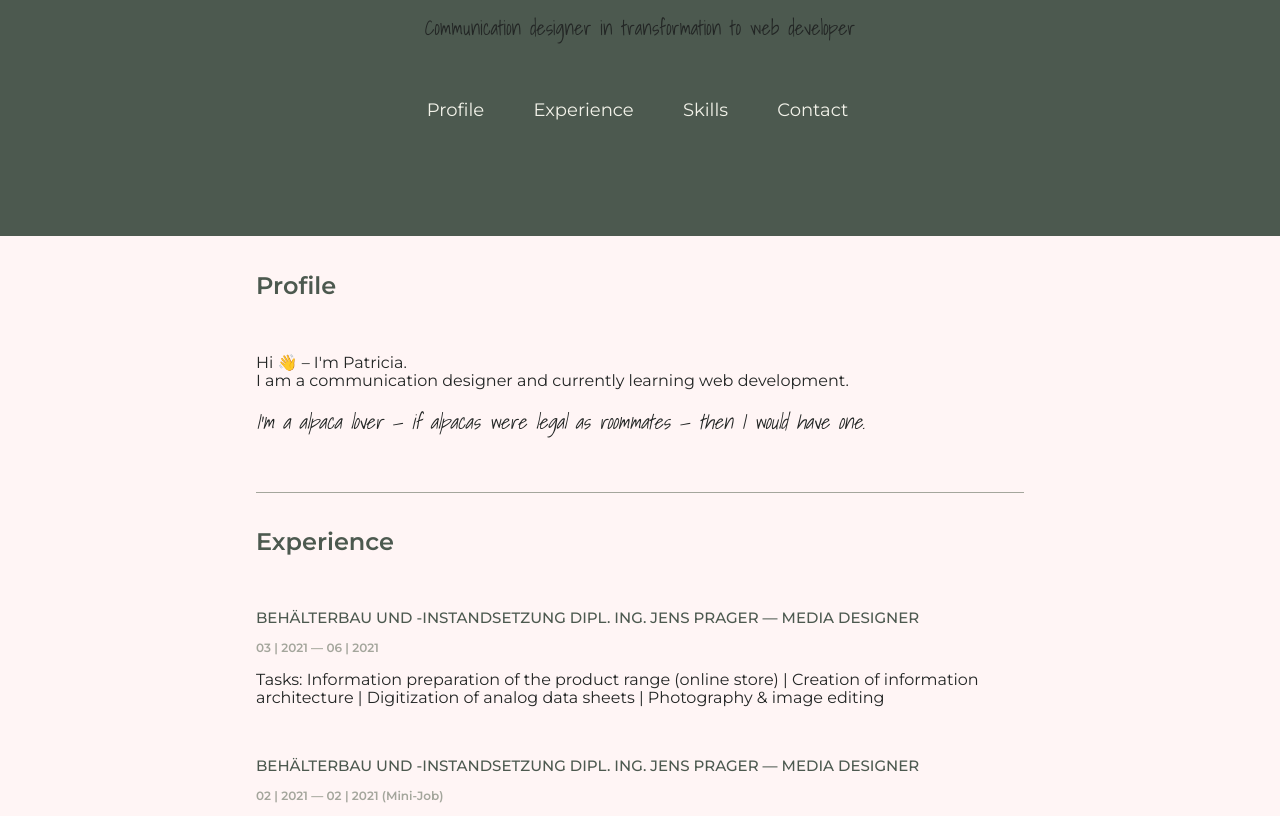
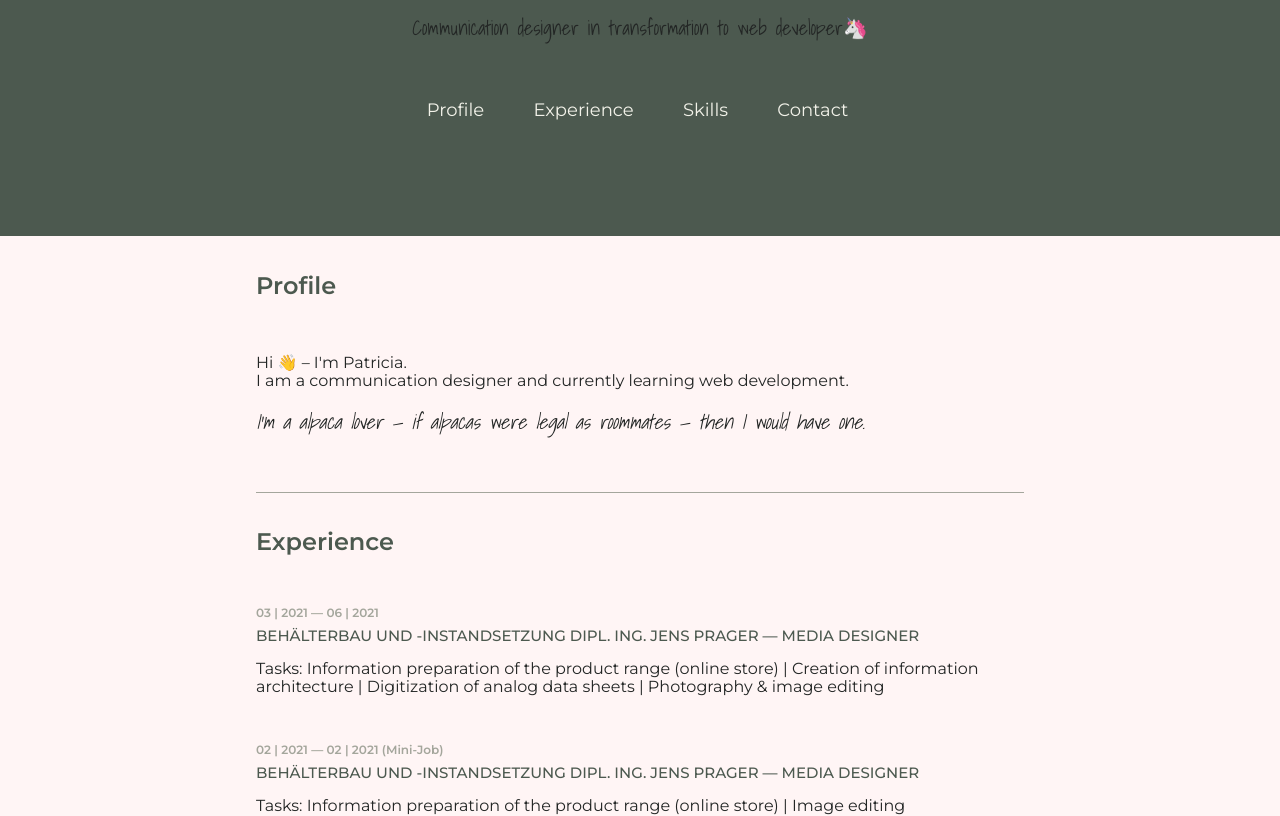
Before and after one commit to patprager/cv-setup, a plain HTML site: page index.html in a window 1280 px wide. Shown: the part 149-965 px from the top of the page. Drawn offline with nearby package versions, Linux system fonts and the light colour scheme.

Commit message:
styling-and-pseudo-elements

```diff
--- a/index-styles.css
+++ b/index-styles.css
@@ -48,6 +48,7 @@ h3 {
   font-weight: 500;
   font-size: 15px;
   letter-spacing: 0, 9pt;
+  margin-top: 0px;
 }
 
 .header {
@@ -81,15 +82,15 @@ h3 {
   font-size: 12px;
   font-weight: bolder;
   color: #a4a69c;
+  margin-bottom: 7px;
 }
 
 .prof-subheading {
-  _text-transform: uppercase;
   font-family: "Shadows Into Light", kursiv;
   padding-bottom: 40px;
   font-size: 20px;
 }
 
-.prof-subheading:after {
-  content: 🦄;
+.prof-subheading::after {
+  content: "🦄";
 }
--- a/index.html
+++ b/index.html
@@ -51,8 +51,9 @@
 
         <section>
             <header>
+              <p class="timetable-cv">03 | 2021 — 06 | 2021</p>
                   <h3>Behälterbau und -instandsetzung Dipl. Ing. Jens Prager — Media Designer</h3>
-                  <p class="timetable-cv">03 | 2021 — 06 | 2021</p>
+
                 </header>
                     <p>Tasks: Information preparation of the product range (online store) |
                   Creation of information architecture | Digitization of analog data sheets | Photography & image editing</p>
@@ -60,9 +61,9 @@
 <br>
         <section>
           <header>
+              <p class="timetable-cv">02 | 2021 — 02 | 2021 (Mini-Job)</p>
+                <h3>Behälterbau und -instandsetzung Dipl. Ing. Jens Prager — Media Designer</h3>
 
-                <h3>Behälterbau und -instandsetzung Dipl. Ing. Jens Prager — Media Designer</h3>
-                <p class="timetable-cv">02 | 2021 — 02 | 2021 (Mini-Job)</p>
             </header>
                 <p>Tasks: Information preparation of the product range (online store) |
                   Image editing</p>
@@ -70,9 +71,9 @@
 <br>
         <section>
           <header>
+            <p class="timetable-cv">06 | 2020 — 10 | 2020</p>
+                <h3>myCARE e. K. — Communication Designer</h3>
 
-                <h3>myCARE e. K. — Communication Designer</h3>
-                <p class="timetable-cv">06 | 2020 — 10 | 2020</p>
           </header>
                 <p>Tasks: Creation of media data | Image editing |
                   Development of social media graphics & start page banner (online store) </p>
```
